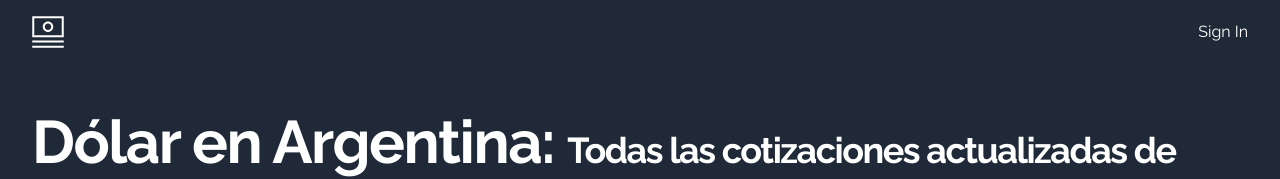
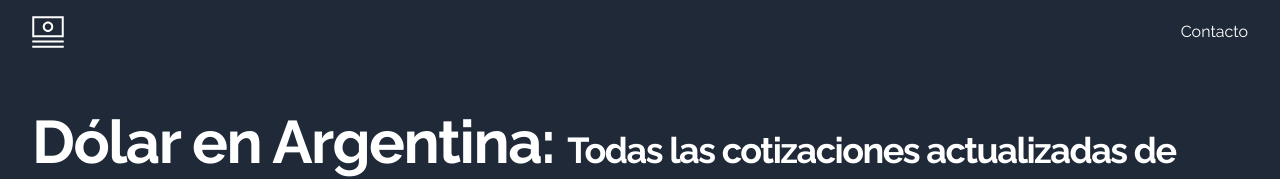
Before and after one commit to AlejandroCosta02/dolar-app-2.0, a Next.js app: page / in a window 1280 px wide. Shown: the top 179 px of the page. Built offline with nearby package versions, Linux system fonts and the light colour scheme; no server answers.

Commit message:
pages added

```diff
--- a/app/components/Navbar.tsx
+++ b/app/components/Navbar.tsx
@@ -14,7 +14,9 @@ function Navbar() {
           className=""
         />
       </Link>
-      <p>Sign In</p>
+      <p>
+        <Link href="/contacto">Contacto</Link>
+      </p>
     </nav>
   );
 }
```
